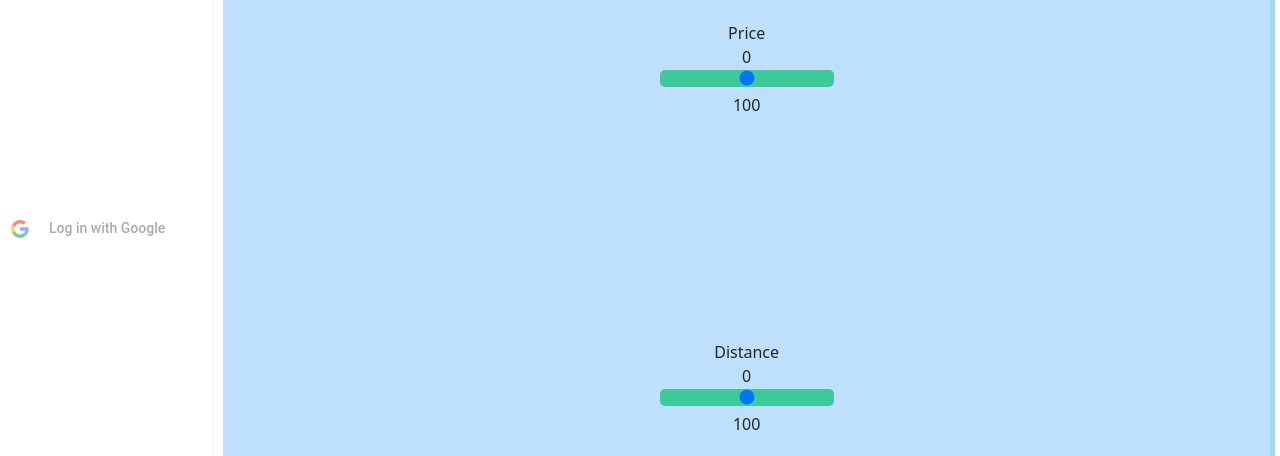
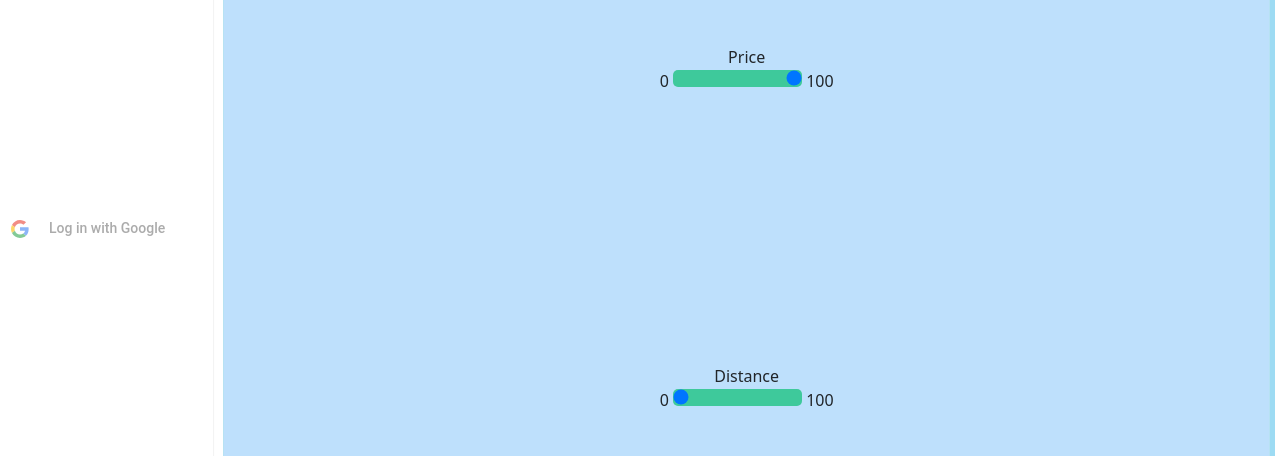
Before and after one commit to IITGroupD/IPRO-D, a React (Create React App) app in the folder frontend/: page / in a window 1280 px wide. Shown: the part 206-662 px from the top of the page. Built offline with nearby package versions, Linux system fonts and the light colour scheme; no server answers.

Commit message:
update slider

```diff
--- a/frontend/src/App.js
+++ b/frontend/src/App.js
@@ -17,6 +17,8 @@ function App() {
     books.getAll()
       .then(books => setBookList(books))
   }, [])
+
+
   var lst = bookList.map(book => parseFloat(book.price))
   console.log(lst)
   var maxPrice = Math.max(lst)
@@ -33,6 +35,7 @@ function App() {
 
   const handleChange = event =>{
     setValue(parseInt(event.target.value))
+
   }
 
   const handleChangeDistance = event =>{
--- a/frontend/src/components/FilterSlider.css
+++ b/frontend/src/components/FilterSlider.css
@@ -2,7 +2,7 @@
     flex: 6;
     -webkit-appearance:none;
     height:17px;
-    width: 100%;
+
     border-radius:5px;
     background: #3ec99b;
     outline:none;
--- a/frontend/src/components/FilterSlider.js
+++ b/frontend/src/components/FilterSlider.js
@@ -2,6 +2,7 @@ import React from "react";
 import './FilterSlider.css'
 // need to import the component of listing
 const FilterSlider = ({initValue, minValue, maxValue, handleChange}) => {
+
     return (
         <div>
             {minValue+' '}
@@ -9,12 +10,13 @@ const FilterSlider = ({initValue, minValue, maxValue, handleChange}) => {
             type = "range"
             className = "slider"
 
-            default = {initValue}
+            defaultValue = {initValue}
             min = {minValue}
             max = {maxValue}
-            //need to add value = {listing value} here
+
             onMouseUp = {handleChange}/>
             {' '+ maxValue}
+
         </div>
     );
 };
```
